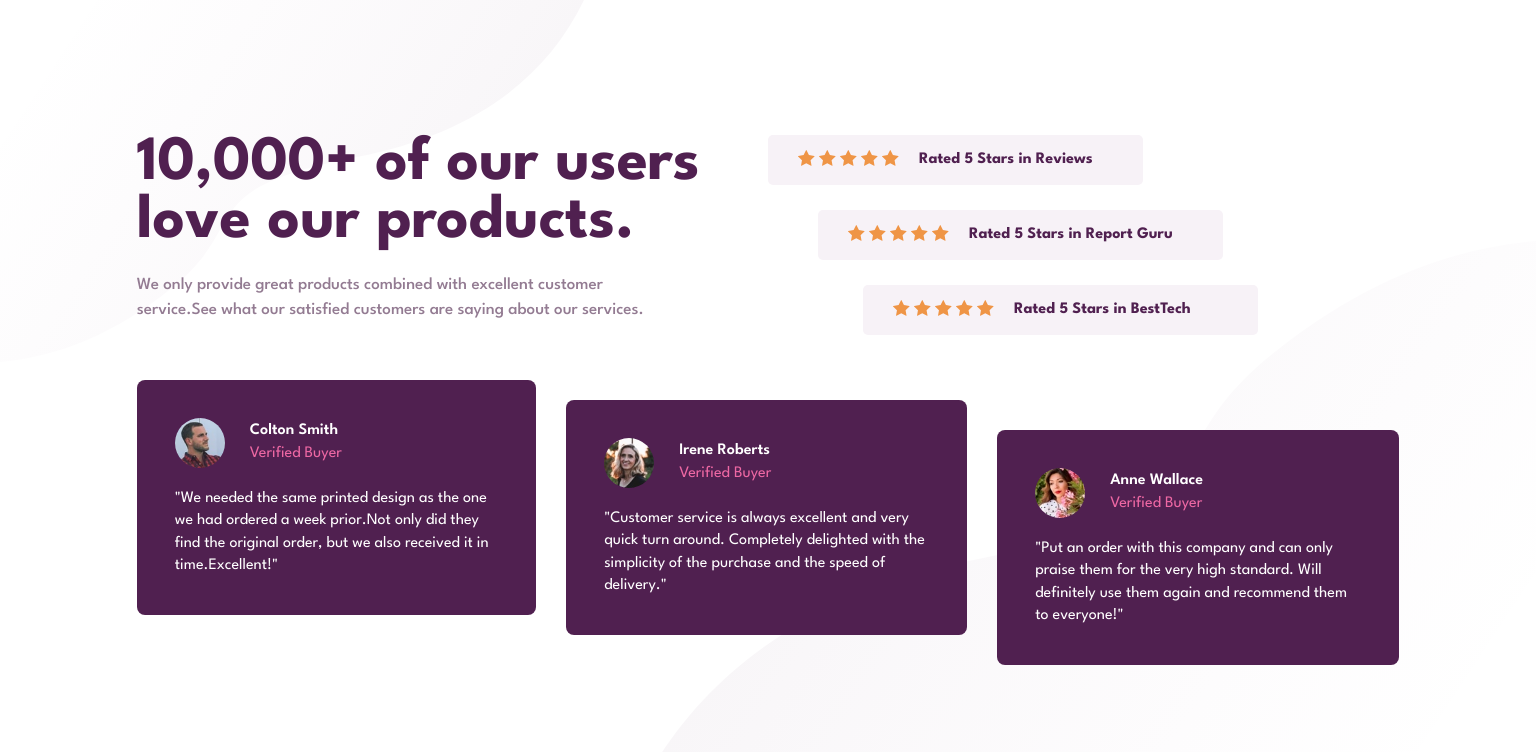
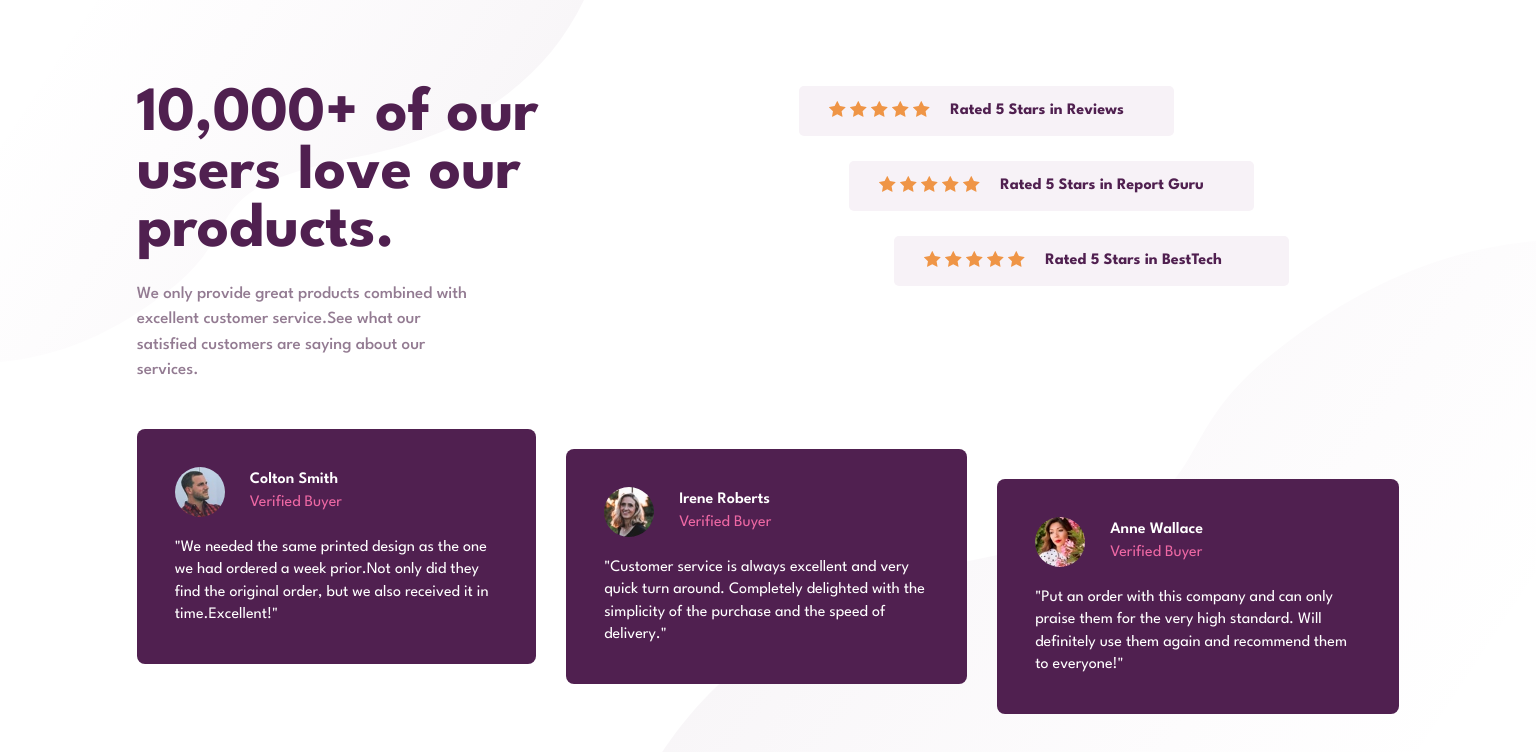
Before and after one commit to Talika-Bajaj/Social-Proof-Section-Head, a plain HTML site: page index.html in a window 1536 px wide. Drawn offline with Linux system fonts and the light colour scheme.

Commit message:
Update files

```diff
--- a/responsive.css
+++ b/responsive.css
@@ -1,3 +1,8 @@
+@media screen and (min-width: 1380px) {
+    .one {
+        grid-template-columns: 402px 600px;
+    }
+}
 @media screen and (max-width: 1300px) {
     .card {
         width: 95vw;
--- a/style.css
+++ b/style.css
@@ -45,8 +45,11 @@ body {
 }
 
 .one {
+    width: 100%;
     display: grid;
-    grid-template-columns: 50% 50%;
+    grid-template-columns: 41% 50%;
+    /* gap: 119px; */
+    justify-content: space-between;
 }
 
 .head h1 {
```
